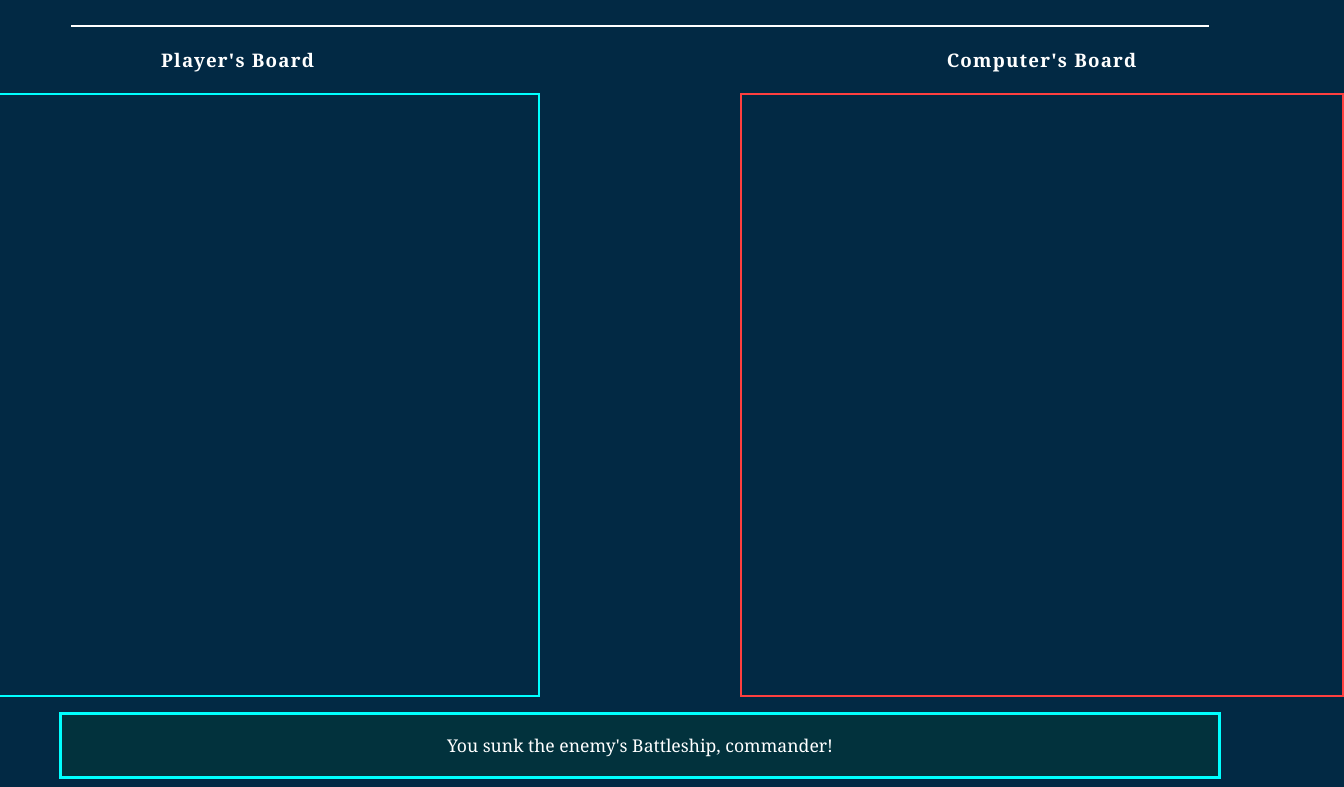
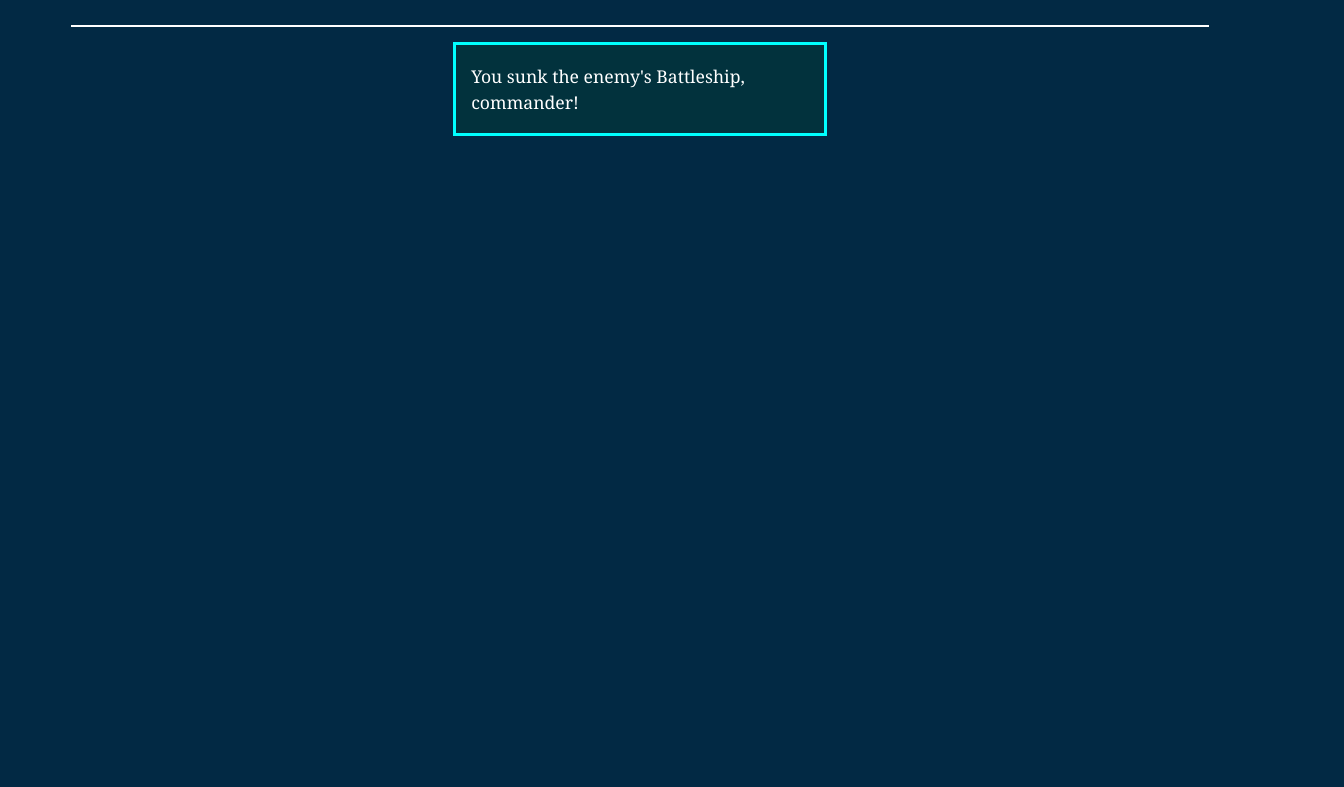
Before and after one commit to Q-Chan97/battleship, a website built with webpack: page src/template.html in a window 1280 px wide. Shown: the part 142-929 px from the top of the page, 1344 px wide, since content can reach past the window. After the commit the page ends 816 px from the top, so only its background shows below. Built offline with nearby package versions, Linux system fonts and the light colour scheme.

Commit message:
refactor: Remove hardcoded boards

```diff
--- a/src/template.html
+++ b/src/template.html
@@ -14,14 +14,8 @@
       </div>
       <div id="main-content-div">
         <div id="playing-field-container">
-          <div class="gameBoard-container">
-            <h3 class="board-title">Player's Board</h3> <!-- this will be generated later -->
-            <div id="player-board" class="gameBoard"></div>
-          </div>
-          <div class="gameBoard-container">
-            <h3 class="board-title">Computer's Board</h3>
-            <div id="computer-board" class="gameBoard"></div>
-          </div>
+          <div id="player-gameBoard-container" class="gameBoard-container"></div>
+          <div id="computer-gameBoard-container" class="gameBoard-container"></div>
         </div>
         <div id="message-box-container">
           <div id="message-box">
```
